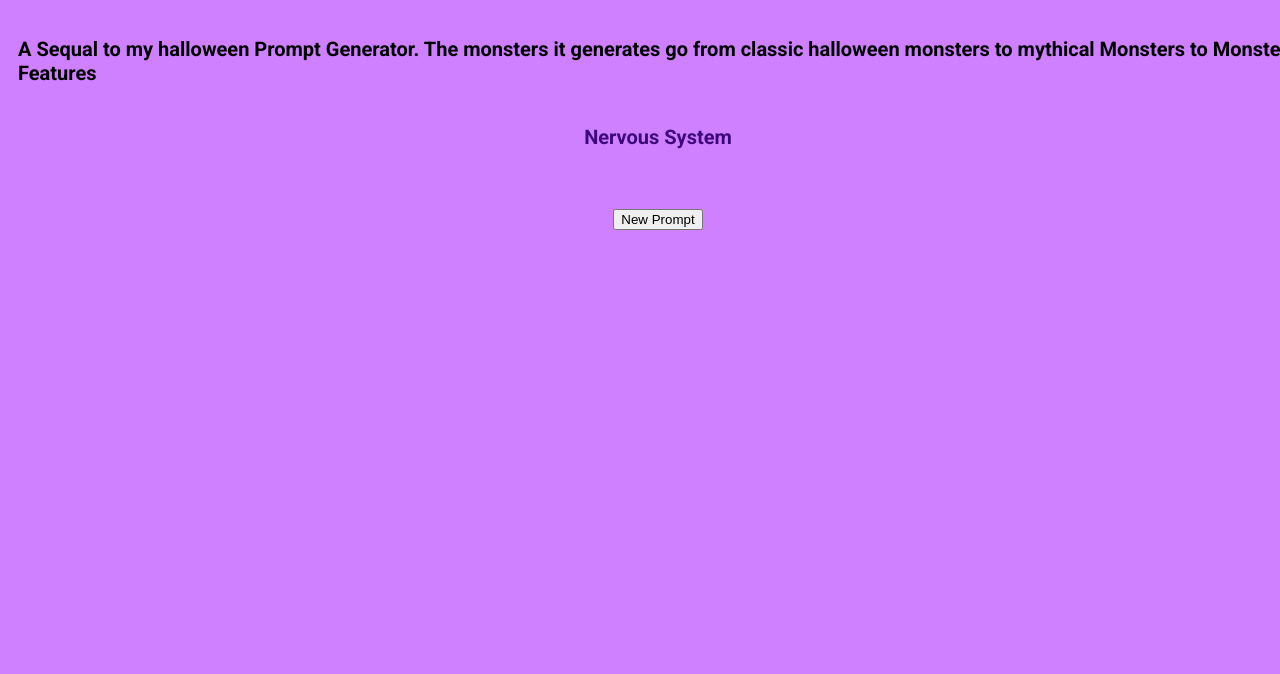
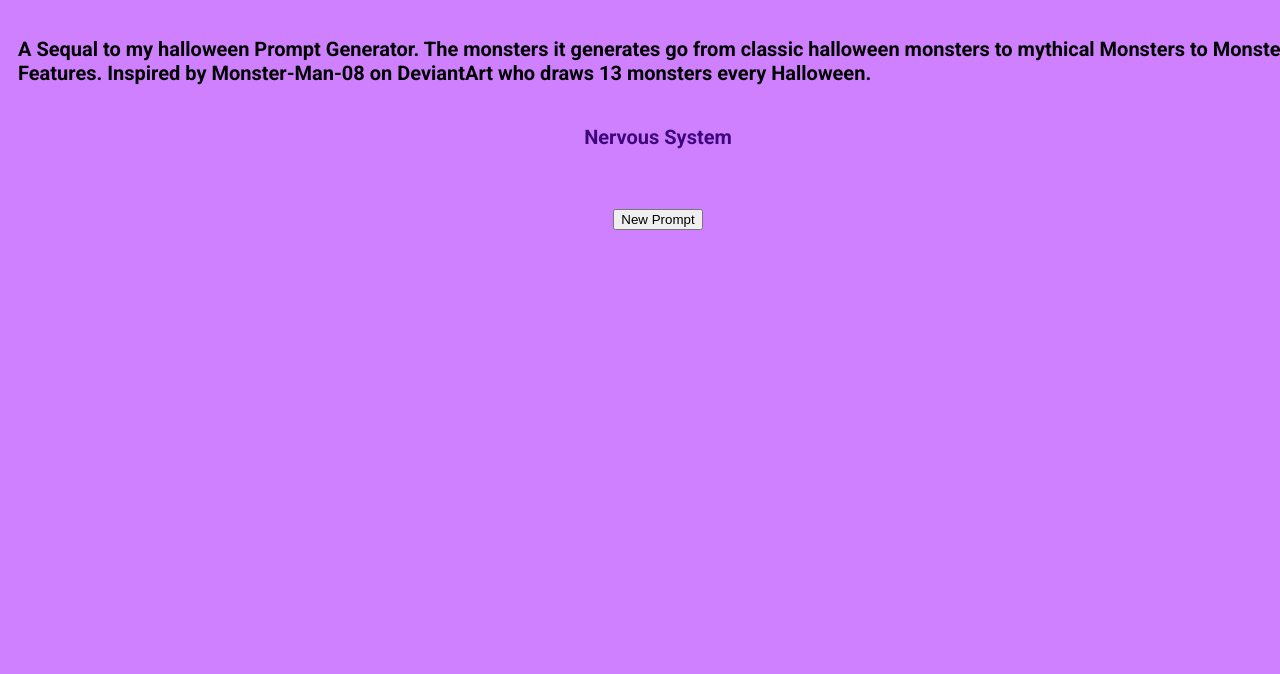
Before and after one commit to Jeffmelon/Monster-Prompt-Generator, a plain HTML site: page index.html in a window 1280 px wide. Shown: the part 126-800 px from the top of the page. Drawn offline with Linux system fonts and the light colour scheme.

Commit message:
Update index.html

```diff
--- a/index.html
+++ b/index.html
@@ -14,7 +14,7 @@
 <body onload="random(promptList)">
     <div>
         <div><h1>Get Some Monster Prompts!</h1></div>
-        <div><p>A Sequal to my halloween Prompt Generator. The monsters it generates go from classic halloween monsters to mythical Monsters to Monster Features</p></div>
+        <div><p>A Sequal to my halloween Prompt Generator. The monsters it generates go from classic halloween monsters to mythical Monsters to Monster Features. Inspired by Monster-Man-08 on DeviantArt who draws 13 monsters every Halloween.</p></div>
         <div><p id="prompt"></p></div>
         <div><p id="Description"></p></div>
         <div><button onclick="random(promptList)">New Prompt</button></div>
```
